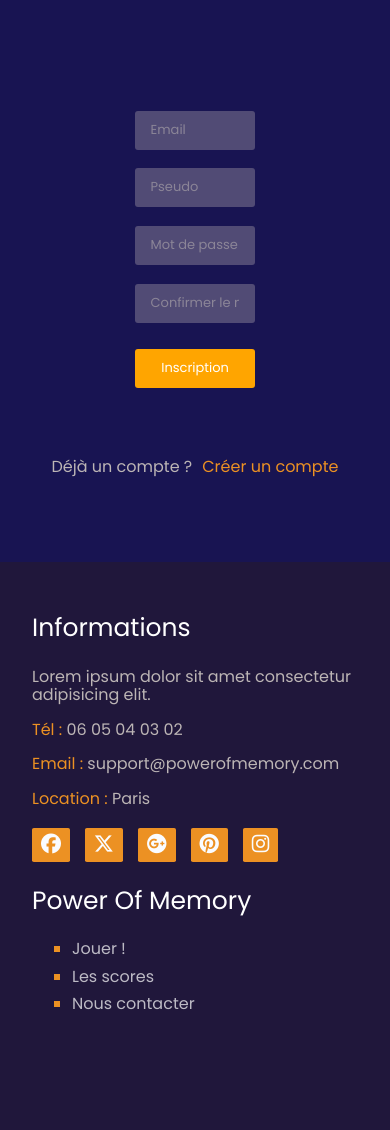
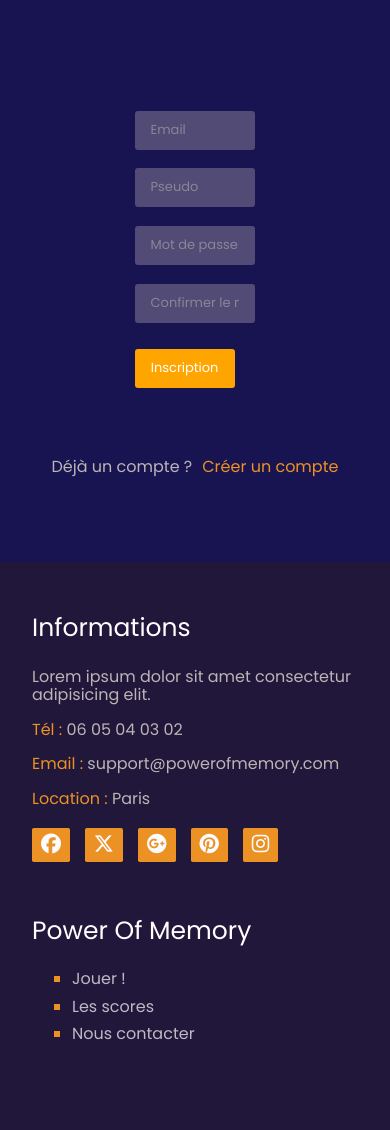
Before and after one commit to RunaYomozuni/Memories, a PHP site: page /views/register.html in a window 390 px wide. Shown: the part 322-1452 px from the top of the page. Before the commit the page ends 1332 px from the top, so only its background shows below. Run offline with PHP 8.4, Linux system fonts and the light colour scheme; some libraries are stand-ins or nearby versions.

Commit message:
Page register et score responsive terminé

```diff
--- a/GitHub/Memories/assets/css/style.css
+++ b/GitHub/Memories/assets/css/style.css
@@ -39,7 +39,7 @@ nav a:hover{
 }
 
 /* Media query pour rendre la navbar, footer, button submit responsive */
-@media screen and (max-width: 768px) { /* Ajuster les élements lorsque qu'on réduit la taille de l'écran*/
+@media screen and (max-width: 768px) { /* Ajuster élements quand on réduit la taille de l'écran*/
     .navbar {
         flex-direction: column;
         align-items: center;
@@ -52,7 +52,7 @@ nav a:hover{
     }
 
     nav a {
-        font-size: 16px; /* Ajustez la taille de la police pour les écrans plus petits */
+        font-size: 16px;
     }
 
     .ap5{
@@ -60,12 +60,6 @@ nav a:hover{
         justify-content: center !important;
         margin-left: 2rem;
     }
-
-    .submit{
-        width: 100% !important;
-        justify-content: center;
-    }
-
 }
 
 @media screen and (max-width: 1256px) {
@@ -220,6 +214,10 @@ footer {
     justify-content: space-evenly;
     color: #ec9123;
     padding-bottom: 70px;
+
+}
+.ap4{
+    padding-top: 30px;
 }
 
 
--- a/GitHub/Memories/views/register.html
+++ b/GitHub/Memories/views/register.html
@@ -68,15 +68,15 @@
 
 
                 <div class="ap2">
-
+                    <div class="ap4">
                     <p class="title-foot">Power Of Memory</p>
                     <ul class="list-ap">
                         <li><a class="underline" href="../views/jeu.html">Jouer !</a></li>
                         <li><a class="underline" href="../views/classement.html">Les scores</a></li>
                         <li><a class="underline" href="../views/contact.html">Nous contacter</a></li>
                     </ul>
-
-                </div>
+                    </div>
+                    </div>
             </div>
         </footer>
     </body>
--- a/GitHub/Memories/views/score.html
+++ b/GitHub/Memories/views/score.html
@@ -14,7 +14,7 @@
         <!-- navbar -->
         <nav class="navbar">
             <h1>The Power Of Memory</h1>
-            <ul>
+            <ul class="navElements">
                 <li><a href="index.html">ACCUEIL</a></li>
                 <li><a href="views/jeu.html">JEU</a></li>
                 <li><a href="views/classement.html">LES SCORES</a></li>
@@ -124,7 +124,6 @@
                     </div>
                 </div>
 
-
                 <div class="ap2">
                     <div class="ap4">
                         <p class="title-foot">Power Of Memory</p>
```
